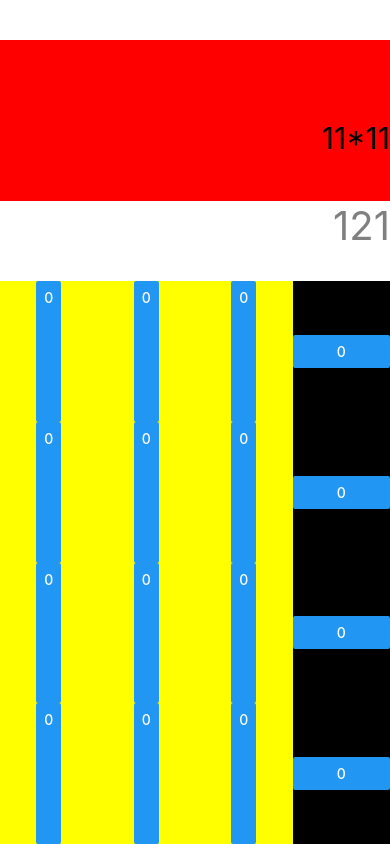
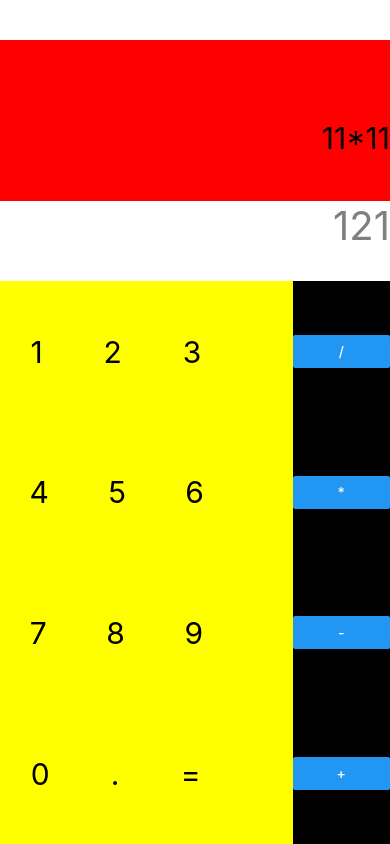
Before and after one commit to awaghadsangita/ReactNative_tdd, a React Native app: screen / in a window 390 px wide. Built offline with nearby package versions, Linux system fonts and the light colour scheme.

Commit message:
REFACTORED:for numbers user TouchableOpacity Component

```diff
--- a/App.js
+++ b/App.js
@@ -1,40 +1,30 @@
 import React from 'react';
-import { View, StyleSheet,Button,Text } from 'react-native';
+import { View, StyleSheet,Button,Text,TouchableOpacity } from 'react-native';
 
 export default class App extends React.Component {
   render() {
+    let rows=[]
+    let numbers=[[1,2,3],[4,5,6],[7,8,9],[0,".","="]]
+    for(let i=0;i<4;i++){
+        let row=[]
+      for(let j=0;j<4;j++){
+        row.push(<TouchableOpacity style={styles.btn}><Text style={styles.btnText}>{numbers[i][j]}</Text></TouchableOpacity>)
+      }
+      rows.push(<View style={styles.row}>{row}</View>)
+    }
     return (
       <View style={styles.container}>
         <View style={styles.result}><Text style={styles.resultText}>11*11</Text></View>
         <View style={styles.calculation}><Text style={styles.calculationText}>121</Text></View>
         <View style={styles.button}>
           <View style={styles.numbers}>
-            <View style={styles.row}>
-              <Button title="0"/>
-              <Button title="0"/>
-              <Button title="0"/>
-            </View>
-            <View style={styles.row}>
-              <Button title="0"/>
-              <Button title="0"/>
-              <Button title="0"/>
-            </View>
-            <View style={styles.row}>
-              <Button title="0"/>
-              <Button title="0"/>
-              <Button title="0"/>
-            </View>
-            <View style={styles.row}>
-              <Button title="0"/>
-              <Button title="0"/>
-              <Button title="0"/>
-            </View>
+            {rows}
           </View>
           <View style={styles.operations}>
-              <Button title="0"/>
-              <Button title="0"/>
-              <Button title="0"/>
-              <Button title="0"/>
+              <Button title="/"/>
+              <Button title="*"/>
+              <Button title="-"/>
+              <Button title="+"/>
           </View>
         </View>
       </View>
@@ -51,6 +41,15 @@ const styles = StyleSheet.create({
     flex:1,
     justifyContent:"space-around",
     alignItems:"stretch",
+
+  },
+  btn:{
+    justifyContent:"center",
+    alignItems:"stretch",
+    alignSelf:"stretch",
+  },
+  btnText:{
+    fontSize:30
   },
   result: {
     flex: 2,
```
